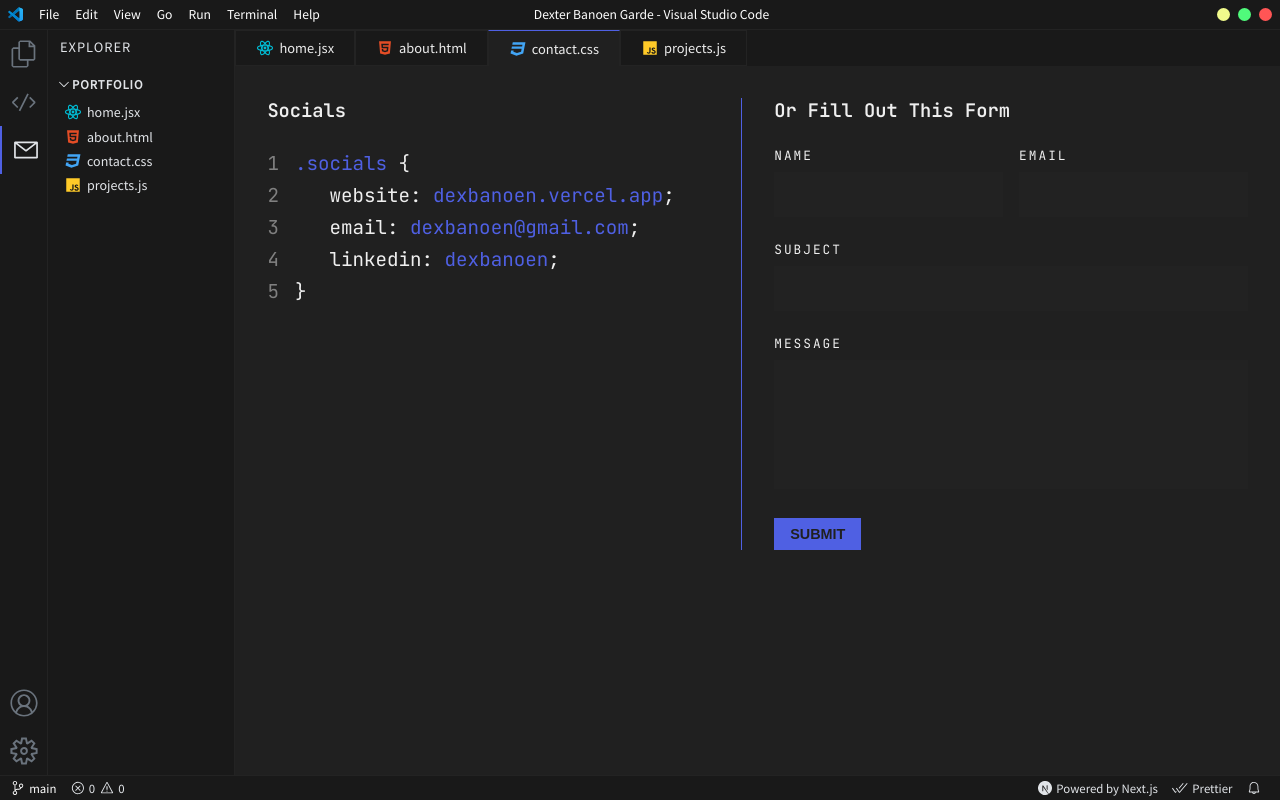
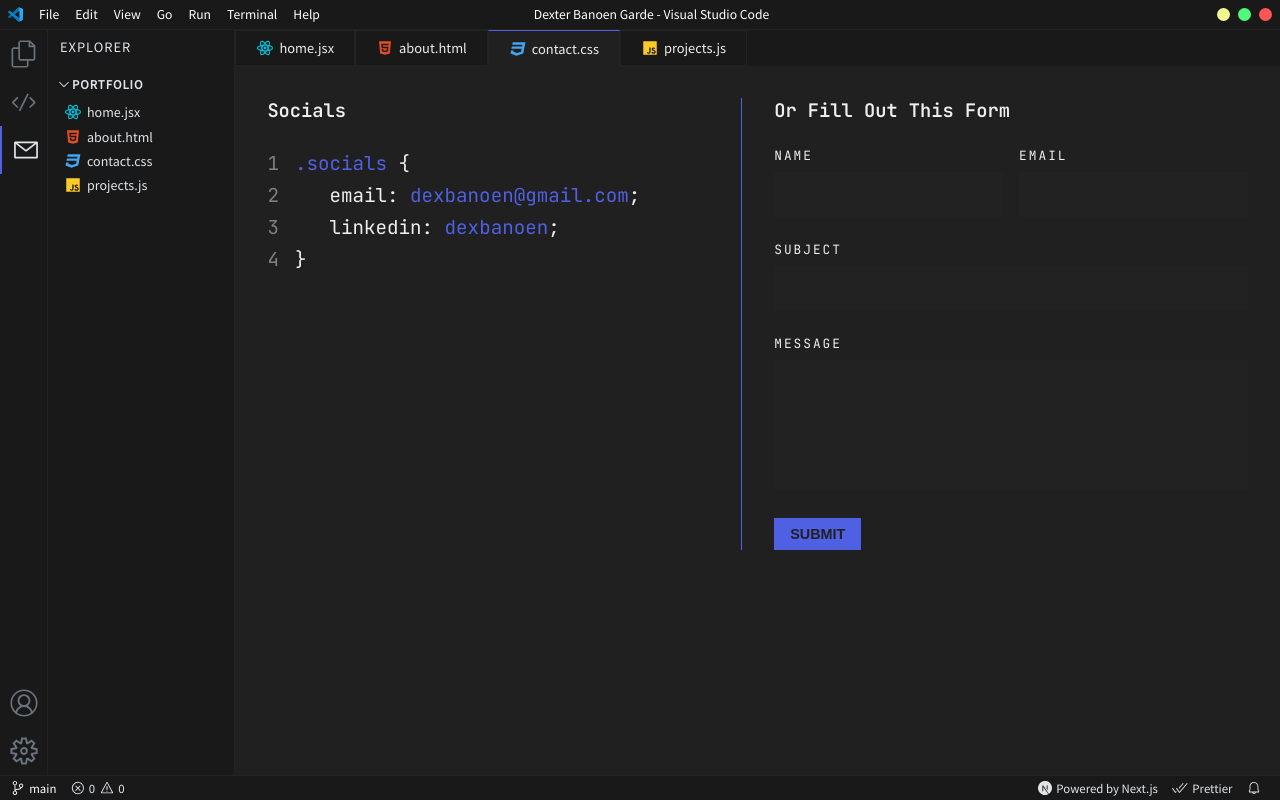
Before and after one commit to dexbanoen/Portfolio-Website, a Next.js app: page /contact in a window 1280 px wide. Built offline with nearby package versions, Linux system fonts and the light colour scheme.

Commit message:
ContactCode.jsx

```diff
--- a/components/ContactCode.jsx
+++ b/components/ContactCode.jsx
@@ -1,11 +1,6 @@
 import styles from "../styles/ContactCode.module.css";
 
 const contactItems = [
-  {
-    social: "website",
-    link: "dexbanoen.vercel.app",
-    href: "dexbanoen.vercel.app",
-  },
   {
     social: "email",
     link: "dexbanoen@gmail.com",
```
